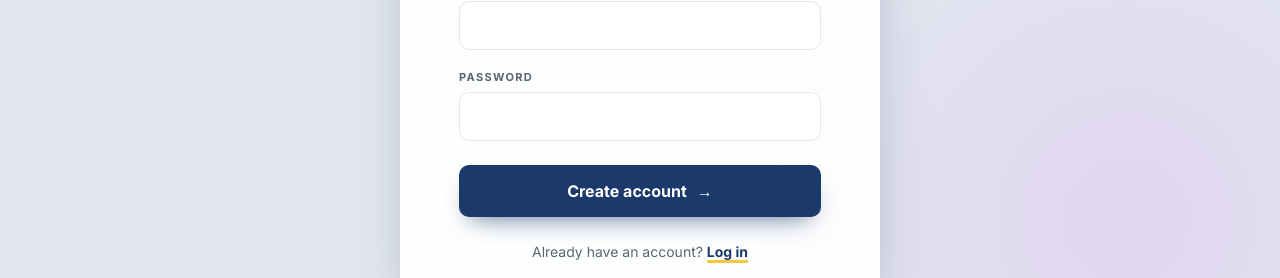
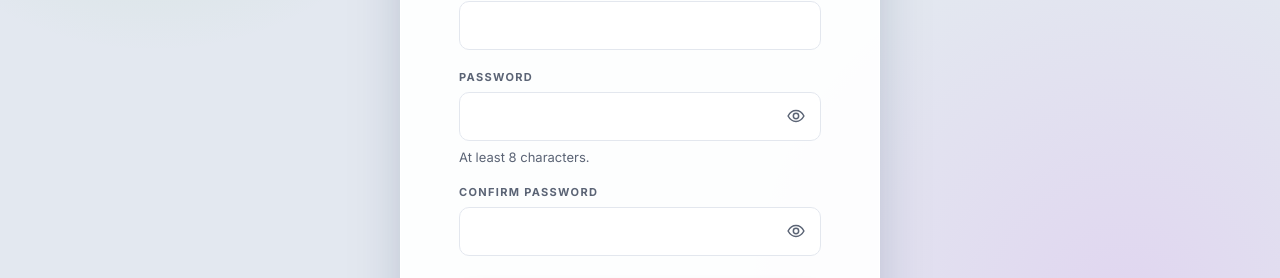
Before and after one commit to BU-Spark/se-iij-freelance-marketplace, a Next.js app: page /signup in a window 1280 px wide. Shown: the part 437-715 px from the top of the page. Built offline with nearby package versions, Linux system fonts and the light colour scheme; no server answers.

Commit message:
signup page confirmation

```diff
--- a/app/signup/page.tsx
+++ b/app/signup/page.tsx
@@ -4,30 +4,50 @@ import Link from 'next/link';
 import { FormEvent, useState } from 'react';
 import { ClerkProvider } from '@clerk/nextjs';
 import { useSignUp } from '@clerk/nextjs/legacy';
-import { Field, IIJLogo } from '../components';
+import { Field, IIJLogo, PasswordField } from '../components';
+import { MIN_PASSWORD_LENGTH, validatePassword, validatePasswordConfirmation } from '../utils/password.utils';
+import { isValidEmail } from '../utils/validation.utils';
 import styles from '../login/login.module.css';
 
-type FormErrors = { email?: string; password?: string; form?: string; code?: string };
+type FormErrors = {
+  email?: string;
+  password?: string;
+  confirmPassword?: string;
+  form?: string;
+  code?: string;
+};
 
 function SignupForm() {
   const { isLoaded, signUp, setActive } = useSignUp();
   const [email, setEmail] = useState('');
   const [password, setPassword] = useState('');
+  const [confirmPassword, setConfirmPassword] = useState('');
   const [code, setCode] = useState('');
   const [verificationPending, setVerificationPending] = useState(false);
   const [errors, setErrors] = useState<FormErrors>({});
   const [submitting, setSubmitting] = useState(false);
 
+  const clearErrors = (...fields: Array<keyof FormErrors>) =>
+    setErrors((current) => {
+      if (!fields.some((field) => current[field])) return current;
+      const next = { ...current };
+      fields.forEach((field) => delete next[field]);
+      return next;
+    });
+
   const submitSignup = async (event: FormEvent<HTMLFormElement>) => {
     event.preventDefault();
     const nextErrors: FormErrors = {};
-    if (!email.trim() || !/^[^\s@]+@[^\s@]+\.[^\s@]+$/.test(email)) {
+    if (!email.trim() || !isValidEmail(email)) {
       nextErrors.email = 'Enter a valid email address.';
     }
 
-    if (password.length < 8) {
-      nextErrors.password = 'Use at least 8 characters.';
-    }
+    const passwordError = validatePassword(password);
+    if (passwordError) nextErrors.password = passwordError;
+
+    const confirmationError = validatePasswordConfirmation(password, confirmPassword);
+    if (confirmationError) nextErrors.confirmPassword = confirmationError;
+
     if (Object.keys(nextErrors).length > 0) {
       setErrors(nextErrors);
       return;
@@ -122,14 +142,30 @@ function SignupForm() {
                 onChange={(event) => setEmail(event.target.value)}
               />
             </Field>
-            <Field label="Password" error={errors.password}>
-              <input
-                type="password"
-                autoComplete="new-password"
-                value={password}
-                onChange={(event) => setPassword(event.target.value)}
-              />
-            </Field>
+            <PasswordField
+              label="Password"
+              name="password"
+              autoComplete="new-password"
+              value={password}
+              onChange={(next) => {
+                setPassword(next);
+                clearErrors('password', 'confirmPassword', 'form');
+              }}
+              error={errors.password}
+              hint={`At least ${MIN_PASSWORD_LENGTH} characters.`}
+              hintMet={password.length >= MIN_PASSWORD_LENGTH}
+            />
+            <PasswordField
+              label="Confirm password"
+              name="confirmPassword"
+              autoComplete="new-password"
+              value={confirmPassword}
+              onChange={(next) => {
+                setConfirmPassword(next);
+                clearErrors('confirmPassword', 'form');
+              }}
+              error={errors.confirmPassword}
+            />
             {errors.form && <p role="alert">{errors.form}</p>}
             <button type="submit" className={styles.submit} disabled={submitting}>
               {submitting ? (
```
Also changed, not shown: 1 other file (tests, documents, lock files or other folders).
